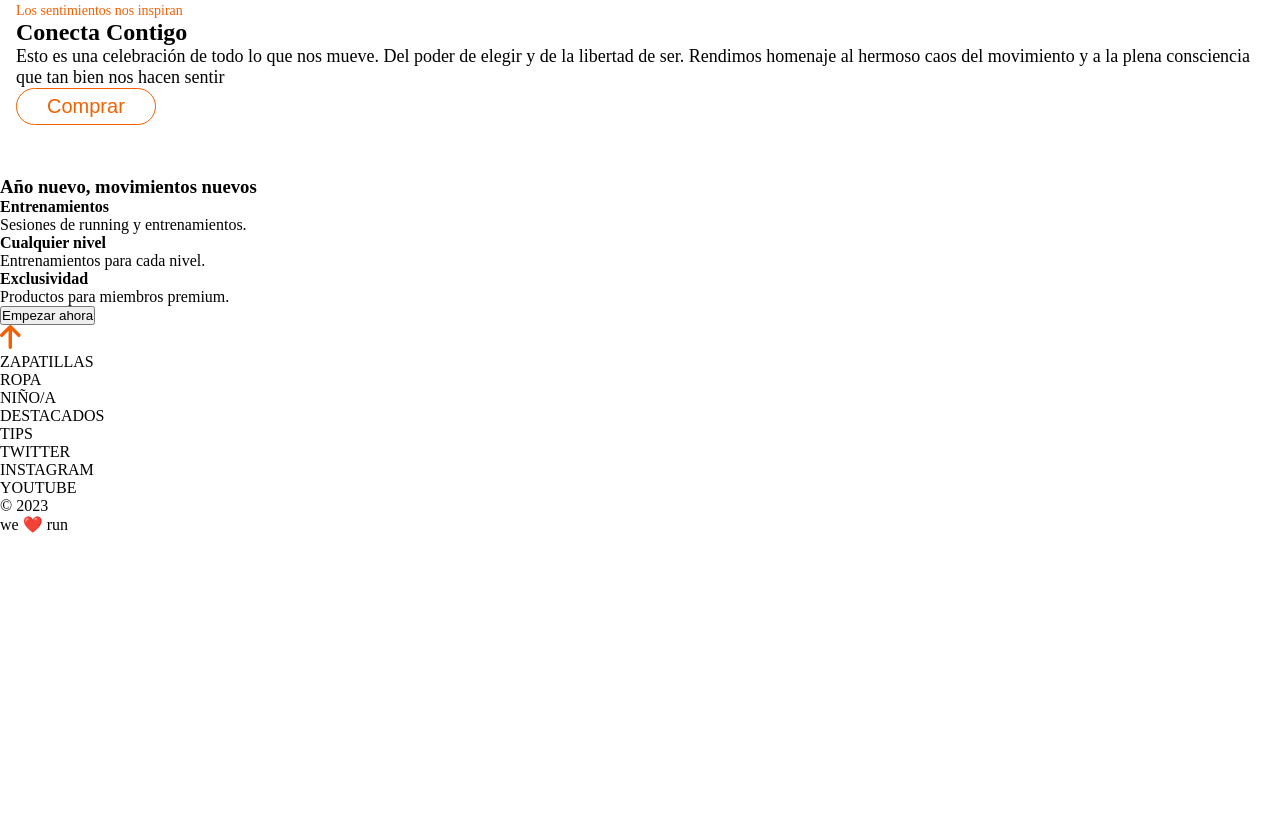
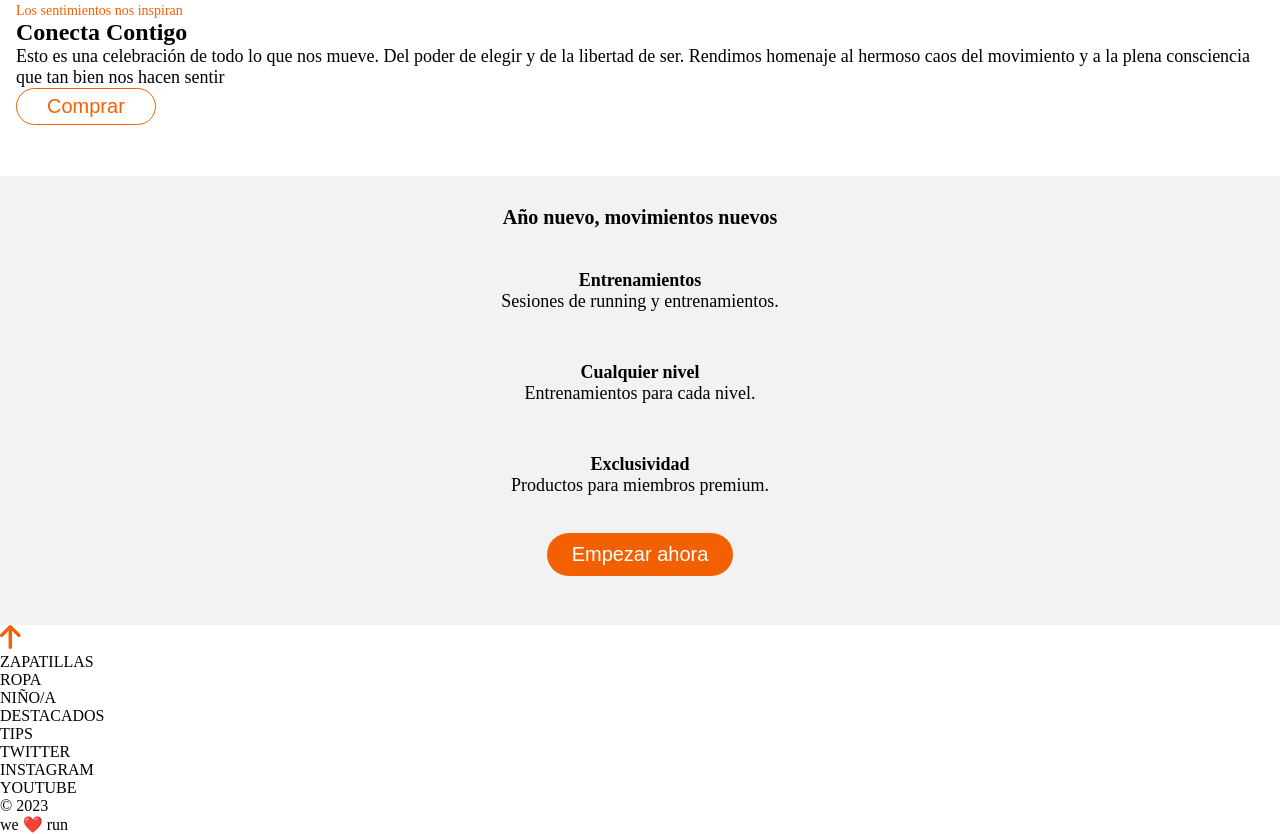
Before and after one commit to Adalab/modulo-1-evaluacion-final-sandrarolgom, a website built with Vite: page src/index.html in a window 1280 px wide. Shown: the part 833-1667 px from the top of the page. Before the commit the page ends 1367 px from the top, so only its background shows below. Built offline with nearby package versions, Linux system fonts and the light colour scheme.

Commit message:
empezar-styles

```diff
--- a/src/partials/empezar-ahora.html
+++ b/src/partials/empezar-ahora.html
@@ -1,16 +1,18 @@
-<section>
-    <h3>Año nuevo, movimientos nuevos</h3>
-    <article>
+<section class="section2">
+    <h3 class="section2__title3">Año nuevo, movimientos nuevos</h3>
+    <div class="section2__boxes">
+        <article class="section2__boxes--article1">
             <h4>Entrenamientos</h4>
             <p>Sesiones de running y entrenamientos.</p>
         </article>
-    <article>
+        <article class="section2__boxes--article2">
             <h4>Cualquier nivel</h4>
             <p>Entrenamientos para cada nivel.</p>
         </article>
-    <article>
+        <article class="section2__boxes--article3">
             <h4>Exclusividad</h4>
             <p>Productos para miembros premium.</p>
         </article>
-    <button name="">Empezar ahora</button>
+    </div>
+    <button class="section2__orangebutton">Empezar ahora</button>
 </section>
--- a/src/scss/layout/_empezar-ahora.scss
+++ b/src/scss/layout/_empezar-ahora.scss
@@ -0,0 +1,31 @@
+.section2 {
+    background-color: #f2f2f2;
+    text-align: center;
+    padding-bottom: 49px;
+    padding-top: 30px;
+    &__title3 {
+        font-size: 20px;
+    }
+    &__boxes {
+        padding-left: 76px;
+        padding-right: 76px;
+        padding-top: 41px;
+        padding-bottom: 37px;
+        display: grid;
+        grid-template-rows: 1fr 1fr 1fr;
+        gap: 50px;
+        font-size: 18px;
+        }
+    &__orangebutton {
+        font-size: 20px;
+        color: #ffffff;
+        background-color: #f26002;
+        border: none;
+        border-radius: 23px;
+        padding-bottom: 10px;
+        padding-top: 10px;
+        padding-right: 25px;
+        padding-left: 25px;
+
+    }
+}
```
Lines whose indentation alone changed are shown as unchanged.
